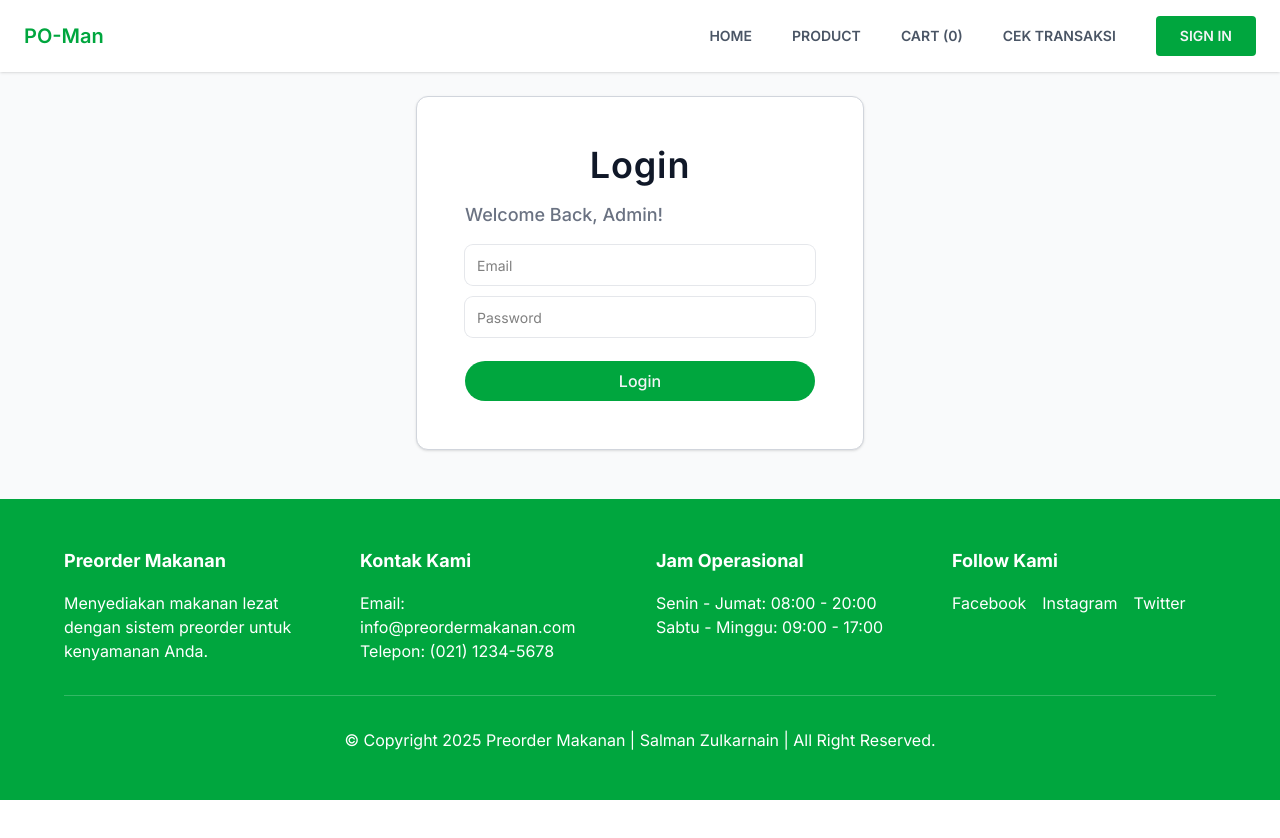
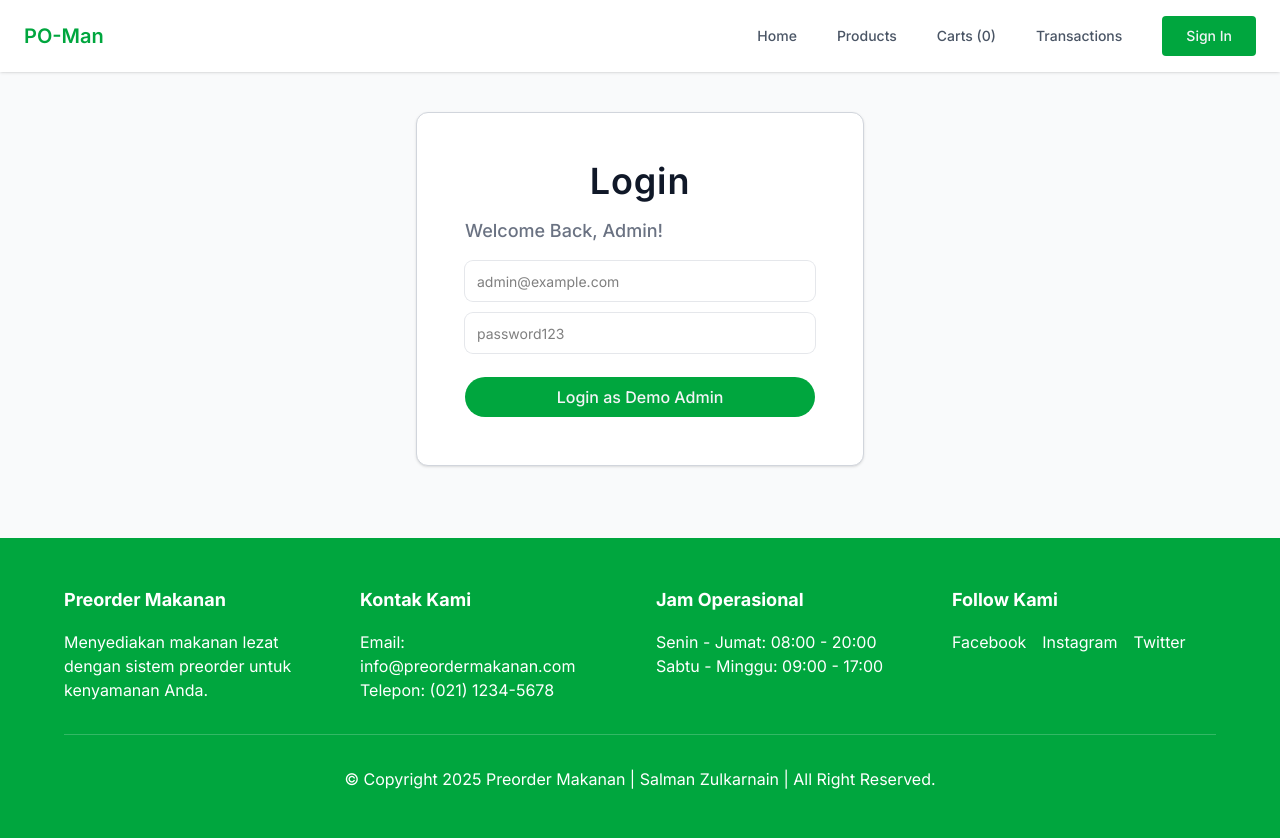
Before and after one commit to SalmanZulkarnain/preorder-app, a Next.js app: page /login in a window 1280 px wide. Before the commit the page ends 800 px from the top, so only its background shows below. Built offline with nearby package versions, Linux system fonts and the light colour scheme; no server answers.

Commit message:
ui adjustment and admin demo credential

```diff
--- a/app/cart/_components/CheckoutForm.tsx
+++ b/app/cart/_components/CheckoutForm.tsx
@@ -17,7 +17,7 @@ const CheckoutForm = ({ loading, carts, totalAmount, form, onOrder }: CheckoutFo
 
   return (
     <div className="col-span-1 p-4 bg-white border border-gray-200 rounded-sm sm:p-6">
-      <h3 className="mb-2 font-bold">Informasi Pembeli</h3>
+      <h3 className="mb-2 font-bold">Customer Information</h3>
       <Toaster duration={2000} richColors position="top-center"></Toaster>
       <form onSubmit={form.handleSubmit(onOrder)}>
         <div className="mb-4 space-y-2">
@@ -28,8 +28,8 @@ const CheckoutForm = ({ loading, carts, totalAmount, form, onOrder }: CheckoutFo
             <input
               type="text"
               id="customerName"
-              placeholder="Masukkan nama lengkap"
-              className="outline px-2 py-1.5 rounded w-full border border-gray-300 focus:border-green-500 focus:outline-none"
+              placeholder="Budi Santoso"
+              className="outline p-2 rounded-md w-full border border-gray-300 focus:border-green-500 outline-gray-200 focus:outline-none"
               {...form.register('name')}
             />
             <span className={`text-xs text-red-700`}>{form.formState.errors.name?.message}</span>
@@ -45,8 +45,8 @@ const CheckoutForm = ({ loading, carts, totalAmount, form, onOrder }: CheckoutFo
               type="tel"
               inputMode="numeric"
               id="customerPhone"
-              placeholder="Contoh: 08123456789"
-              className="outline px-2 py-1.5 rounded w-full border border-gray-300 focus:border-green-500 focus:outline-none"
+              placeholder="08123456789"
+              className="outline p-2 rounded-md w-full border border-gray-300 focus:border-green-500 outline-gray-200 focus:outline-none"
               {...form.register('phoneNumber', { onChange: handlePhoneChange })}
             />
             <span className={`text-xs text-red-700`}>{form.formState.errors.phoneNumber?.message}</span>
@@ -55,7 +55,7 @@ const CheckoutForm = ({ loading, carts, totalAmount, form, onOrder }: CheckoutFo
 
         <hr className="flex p-0 mb-4 text-gray-300" />
 
-        <h3 className="mb-2 font-bold">Ringkasan Belanja</h3>
+        <h3 className="mb-2 font-bold">Payment Summary</h3>
         <div className="flex items-center justify-between mb-4">
           <h5 className="text-sm text-gray-500">Total ({carts.length} item)</h5>
           <h5 className="font-bold">Rp{totalAmount.toLocaleString("id-ID")}</h5>
@@ -68,7 +68,7 @@ const CheckoutForm = ({ loading, carts, totalAmount, form, onOrder }: CheckoutFo
           className="w-full py-3 text-sm font-medium text-white transition-colors bg-green-600 rounded-md cursor-pointer hover:bg-green-700 disabled:bg-gray-400 disabled:cursor-not-allowed"
           disabled={loading}
         >
-          {loading ? "Memproses..." : "Pesan"}
+          {loading ? "Processing..." : "Place Order"}
         </button>
       </form>
     </div>
--- a/app/cart/page.tsx
+++ b/app/cart/page.tsx
@@ -5,7 +5,18 @@ import CheckoutForm from "./_components/CheckoutForm";
 import CartStatusBanner from "./_components/CartStatusBanner";
 
 export default function CartPage() {
-  const { form, loading, paymentStatus, paymentMessage, handleDismissPaymentStatus, onOrder, handleUpdateQuantity, handleDelete, totalAmount, carts } = useCartPage();
+  const {
+    form,
+    loading,
+    paymentStatus,
+    paymentMessage,
+    handleDismissPaymentStatus,
+    onOrder,
+    handleUpdateQuantity,
+    handleDelete,
+    totalAmount,
+    carts,
+  } = useCartPage();
 
   if (loading)
     return (
@@ -16,11 +27,26 @@ export default function CartPage() {
 
   return (
     <div className="grid items-start max-w-6xl grid-cols-1 gap-6 mx-auto lg:grid-cols-3">
-      <CartStatusBanner paymentStatus={paymentStatus} paymentMessage={paymentMessage} handleDismissPaymentStatus={handleDismissPaymentStatus} />
 
-      <CartList carts={carts} handleDelete={handleDelete} handleUpdateQuantity={handleUpdateQuantity} />
+      <CartStatusBanner
+        paymentStatus={paymentStatus}
+        paymentMessage={paymentMessage}
+        handleDismissPaymentStatus={handleDismissPaymentStatus}
+      />
 
-      <CheckoutForm form={form} onOrder={onOrder} loading={loading} carts={carts} totalAmount={totalAmount}/>
+      <CartList
+        carts={carts}
+        handleDelete={handleDelete}
+        handleUpdateQuantity={handleUpdateQuantity}
+      />
+
+      <CheckoutForm
+        form={form}
+        onOrder={onOrder}
+        loading={loading}
+        carts={carts}
+        totalAmount={totalAmount}
+      />
     </div>
   );
 }
--- a/app/invoice/page.tsx
+++ b/app/invoice/page.tsx
@@ -100,7 +100,7 @@ export default function InvoicePage() {
               <h2 className="text-lg font-semibold mb-4">Recent Transactions</h2>
             </div>
             <div className="overflow-x-auto">
-              <table className="w-full table-auto min-w-[800px] border-collapse text-left">
+              <table className="w-full table-auto min-w-200 border-collapse text-left">
                 <thead className="text-gray-500 text-xs sm:text-sm">
                   <tr>
                     <th className="px-5 py-4 border-b border-gray-200 first:pl-0">
--- a/app/login/page.tsx
+++ b/app/login/page.tsx
@@ -44,19 +44,21 @@ export default function LoginPage() {
         <input
           className="w-full px-3 py-2 mb-3 rounded-lg focus:outline-none ring ring-gray-200 focus:ring-gray-400 placeholder:text-sm"
           type="email"
-          placeholder="Email"
+          placeholder="admin@example.com"
+          autoComplete="email"
           value={email}
           onChange={(e) => setEmail(e.target.value)}
         />
         <input
           className="w-full px-3 py-2 mb-6 rounded-lg focus:outline-none ring ring-gray-200 focus:ring-gray-400 placeholder:text-sm"
           type="password"
-          placeholder="Password"
+          placeholder="password123"
+          autoComplete="password123"
           value={password}
           onChange={(e) => setPassword(e.target.value)}
         />
         <button type="submit" className="w-full py-2 font-medium text-gray-100 bg-green-600 rounded-full cursor-pointer">
-          Login
+          Login as Demo Admin
         </button>
       </form>
     </div>
--- a/components/layout/LayoutUser.tsx
+++ b/components/layout/LayoutUser.tsx
@@ -26,7 +26,7 @@ export default function LayoutUser({ children }: { children: ReactNode }) {
         </div>
       )}
 
-      <main className="flex-1 p-2 sm:p-4 lg:p-6">{children}</main>
+      <main className="flex-1 m-4 lg:p-6 mb-12">{children}</main>
       <Footer />
     </div>
   );
--- a/components/layout/navbar/Navlink.tsx
+++ b/components/layout/navbar/Navlink.tsx
@@ -47,7 +47,7 @@ export default function Navlink() {
               }
             )}
           >
-            <ul className="flex flex-col p-4 text-sm font-semibold uppercase rounded-sm shadow-sm md:p-0 md:flex-row md:items-center md:shadow-none md:space-x-10 md:bg-white">
+            <ul className="flex flex-col p-4 text-sm font-medium rounded-sm shadow-sm md:p-0 md:flex-row md:items-center md:shadow-none md:space-x-10 md:bg-white">
               <li>
                 <Link
                   href="/"
@@ -61,7 +61,7 @@ export default function Navlink() {
                   href="/product"
                   className="block px-3 py-2 text-gray-600 md:p-0 hover:text-black "
                 >
-                  Product
+                  Products
                 </Link>
               </li>
               <li>
@@ -69,7 +69,7 @@ export default function Navlink() {
                   href="/cart"
                   className="block px-3 py-2 text-gray-600 md:p-0 hover:text-black "
                 >
-                  Cart ({totalItems})
+                  Carts ({totalItems})
                 </Link>
               </li>
               <li>
@@ -77,7 +77,7 @@ export default function Navlink() {
                   href="/invoice"
                   className="block px-3 py-2 text-gray-600 md:p-0 hover:text-black "
                 >
-                  Cek Transaksi
+                  Transactions
                 </Link>
               </li>
               {!user ? (
--- a/lib/utils/fetchData.ts
+++ b/lib/utils/fetchData.ts
@@ -12,7 +12,7 @@ type Pagination = {
 export async function getPayment() {
     try {
         const response = await fetch(
-            `/api/payment?page=1&limit=10`,
+            `${process.env.NEXT_PUBLIC_API_URL}/payment`,
             { cache: "no-store" }
         );
 
```
